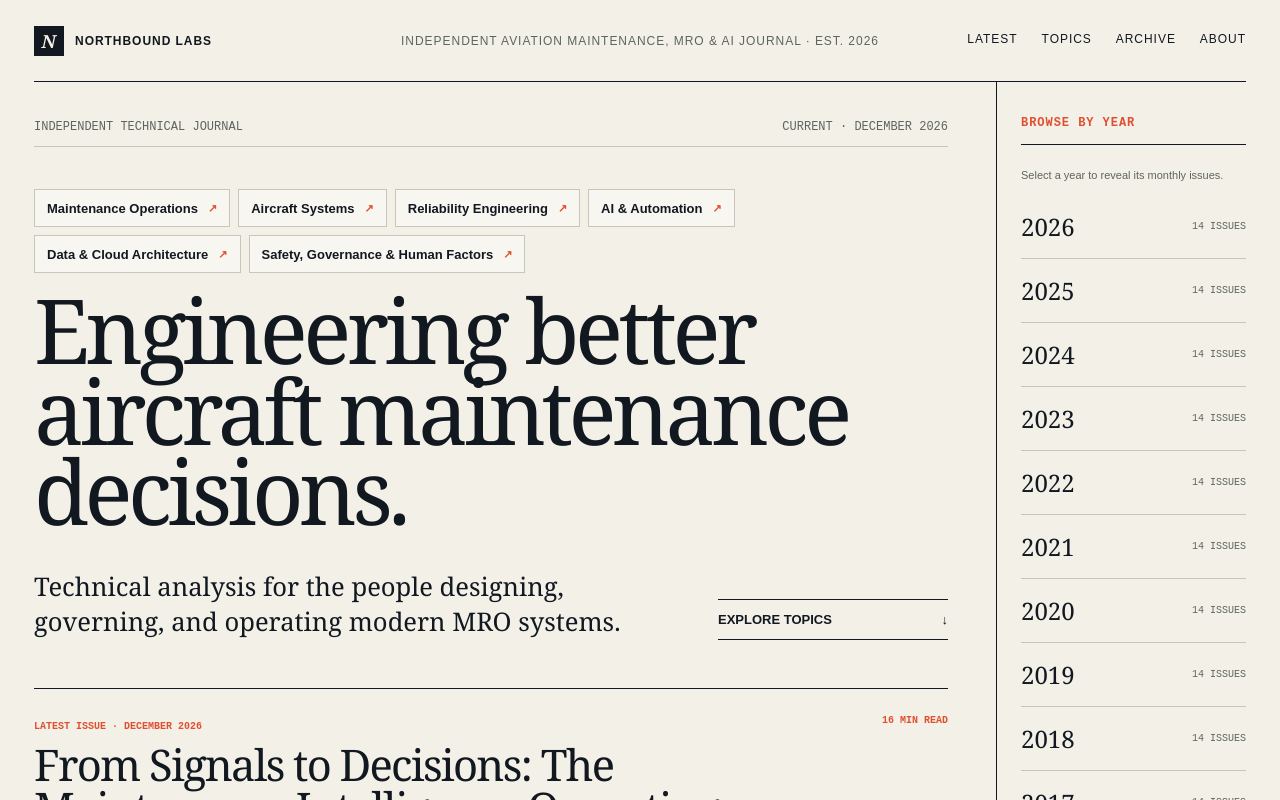
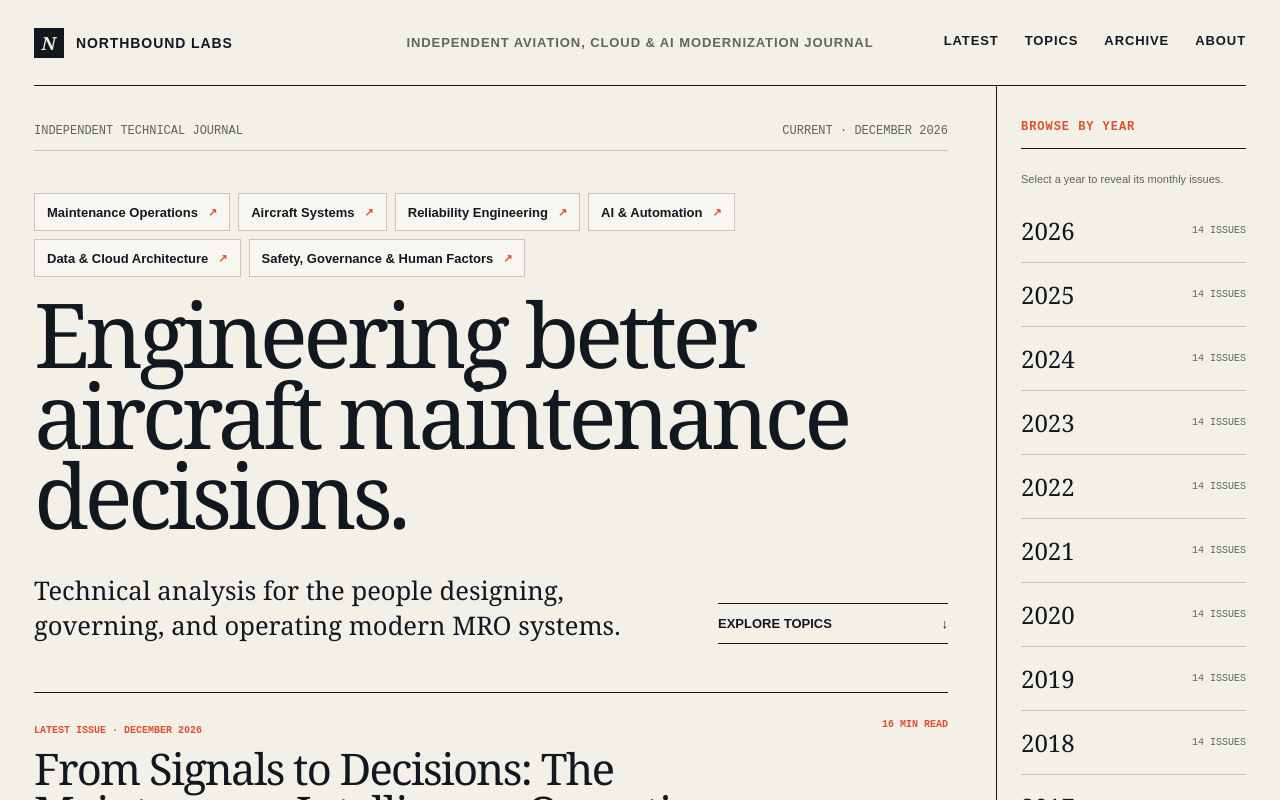
Before and after one commit to ckoredla/CK_Docs, a Next.js app: page / in a window 1280 px wide. Shown: the top 800 px of the page. Built offline with nearby package versions, Linux system fonts and the light colour scheme.

Commit message:
refine landing masthead positioning

```diff
--- a/app/globals.css
+++ b/app/globals.css
@@ -15,12 +15,12 @@ html { max-width:100%; overflow-x:hidden; scroll-behavior: smooth; }
 body { max-width:100%; margin: 0; overflow-x:hidden; background: var(--paper); color: var(--ink); font-family: Arial, Helvetica, sans-serif; }
 a { color: inherit; text-decoration: none; }
 main { width: min(1480px, 100%); margin: 0 auto; padding: 0 34px 46px; }
-.masthead { min-height: 82px; display: grid; grid-template-columns: 1fr auto 1fr; align-items: center; border-bottom: 1px solid var(--ink); font-size: 12px; letter-spacing: .08em; text-transform: uppercase; }
-.brand { display: inline-flex; align-items: center; gap: 11px; font-weight: 800; }
+.masthead { min-height: 86px; display: grid; grid-template-columns: 1fr auto 1fr; align-items: center; border-bottom: 1px solid var(--ink); font-size: 14px; letter-spacing: .065em; text-transform: uppercase; }
+.brand { display: inline-flex; align-items: center; gap: 12px; font-size: 14px; font-weight: 800; }
 .brand-mark { display: inline-grid; place-items: center; width: 30px; height: 30px; background: var(--ink); color: var(--paper); font-family: Georgia, 'Times New Roman', serif; font-size: 18px; font-style: italic; }
 .brand-mark.small { width: 24px; height: 24px; font-size: 14px; }
-.edition { color: var(--muted); text-align: center; }
-.navlinks { justify-self: end; display: flex; gap: 24px; }
+.edition { color: var(--muted); font-size: 13px; font-weight: 600; text-align: center; }
+.navlinks { justify-self: end; display: flex; gap: 26px; font-size: 13px; font-weight: 700; }
 .navlinks a { border-bottom: 1px solid transparent; padding-bottom: 3px; }
 .navlinks a:hover { border-color: var(--ink); }
 .layout { display: grid; grid-template-columns: minmax(0, 1fr) 250px; gap: 48px; }
@@ -228,7 +228,7 @@ h2 { margin: 0; font-family: Georgia, 'Times New Roman', serif; font-size: clamp
   main { padding: 0 18px 36px; }
   .masthead { grid-template-columns: 1fr; gap:14px; padding:16px 0; }
   .edition { display: none; }
-  .navlinks { justify-self:start; gap: 18px; font-size: 10px; }
+  .navlinks { justify-self:start; gap: 18px; font-size: 12px; }
   .hero { min-height: auto; }
   .hero-topics { gap:6px; margin-top:34px; }
   .hero-topics a { min-height:36px; padding:8px 10px; font-size:12px; }
--- a/app/page.tsx
+++ b/app/page.tsx
@@ -14,7 +14,7 @@ export default function HomePage() {
   const latest = articles[0];
   const topicEntries=topics.map(topic=>{const matches=articles.filter(article=>topic.keywords.test(`${article.title} ${article.summary} ${article.topicTags.join(' ')}`));return{...topic,count:matches.length,latest:matches[0]||latest}});
   return <main>
-    <nav className="masthead"><a className="brand" href="#top" aria-label="Northbound Labs home"><span className="brand-mark">N</span><span>NORTHBOUND LABS</span></a><div className="edition">Independent aviation maintenance, MRO & AI journal · Est. 2026</div><div className="navlinks"><a href={`/articles/${latest.slug}`}>Latest</a><a href="#research">Topics</a><a href="#publications">Archive</a><a href="#about">About</a></div></nav>
+    <nav className="masthead"><a className="brand" href="#top" aria-label="Northbound Labs home"><span className="brand-mark">N</span><span>NORTHBOUND LABS</span></a><div className="edition">Independent aviation, cloud & AI modernization journal</div><div className="navlinks"><a href={`/articles/${latest.slug}`}>Latest</a><a href="#research">Topics</a><a href="#publications">Archive</a><a href="#about">About</a></div></nav>
     <div className="layout" id="top"><div className="main-column">
       <section className="hero"><div className="issue-line"><span>INDEPENDENT TECHNICAL JOURNAL</span><span>CURRENT · {formatIssue(latest.issueDate).toUpperCase()}</span></div><nav className="hero-topics" aria-label="Latest article by research domain">{topicEntries.map(topic=><a href={`/articles/${topic.latest.slug}`} title={`Latest in ${topic.title}: ${topic.latest.title}`} key={topic.slug}>{topic.title}<span>↗</span></a>)}</nav><h1>Engineering better aircraft maintenance decisions.</h1><div className="hero-bottom"><p className="lead">Technical analysis for the people designing, governing, and operating modern MRO systems.</p><a className="text-link" href="#research">Explore topics <span>↓</span></a></div><a className="latest-feature" href={`/articles/${latest.slug}`}><div><span>Latest issue · {formatIssue(latest.issueDate)}</span><h2>{latest.title}</h2><p>{latest.description}</p></div><div className="latest-action"><span>{latest.estimatedReadingTime} min read</span><strong>Read latest →</strong></div></a></section>
       <section id="research" className="research-index" aria-labelledby="research-title"><header className="section-header"><span>Research domains</span><div><h2 id="research-title">Choose a technical focus</h2><p>Browse by the operating problem, engineering discipline, or control boundary you are working on.</p></div></header><div className="topic-list">{topicEntries.map((topic) => <a className="topic-row" id={`topic-${topic.slug}`} href={`/articles/${topic.latest.slug}`} key={topic.title}><span className="topic-index">{topic.index}</span><h3>{topic.title}</h3><p>{topic.copy}</p><span className="topic-count">{topic.count} articles</span><span className="topic-arrow">↗</span></a>)}</div></section>
```
